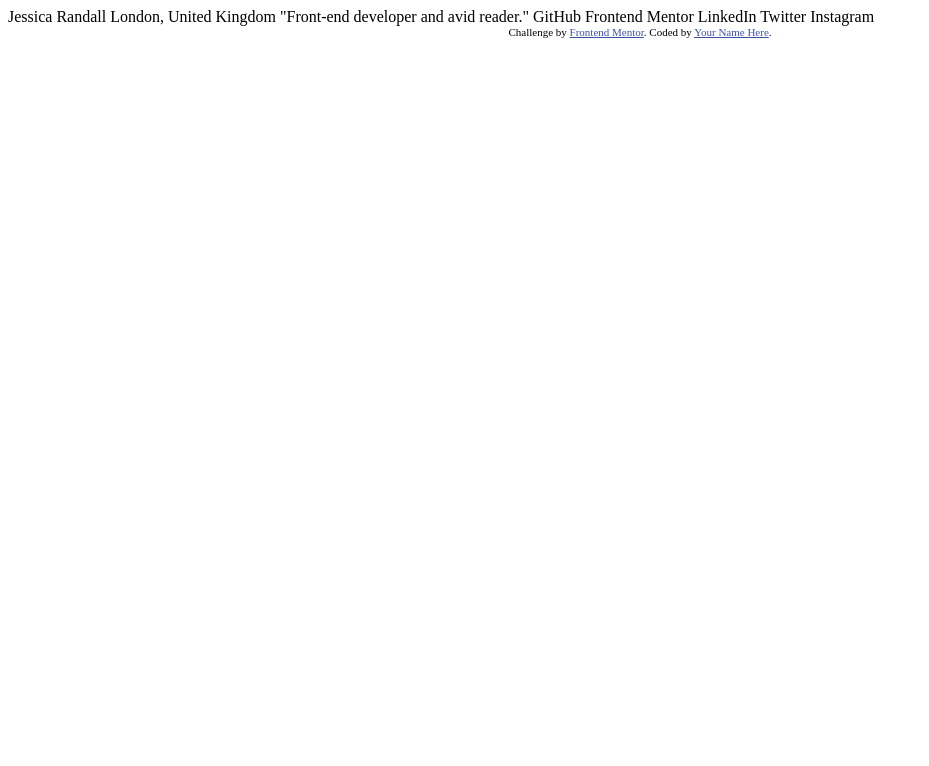
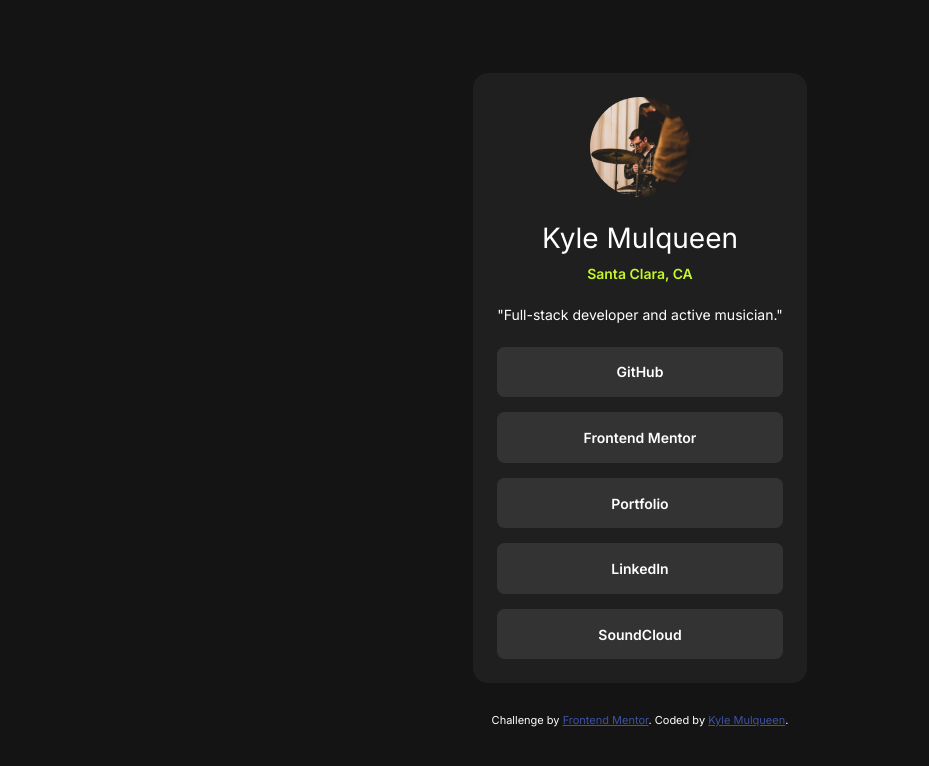
Before and after one commit to kmulqueen/social-links-challenge, a plain HTML site: page index.html in a window 1280 px wide. Shown: the whole page, without its empty margins (0-929 px from the left). Drawn offline with Linux system fonts and the light colour scheme.

Commit message:
finished styling

```diff
--- a/index.html
+++ b/index.html
@@ -1,34 +1,51 @@
 <!DOCTYPE html>
 <html lang="en">
-<head>
-  <meta charset="UTF-8">
-  <meta name="viewport" content="width=device-width, initial-scale=1.0"> <!-- displays site properly based on user's device -->
+  <head>
+    <meta charset="UTF-8" />
+    <meta name="viewport" content="width=device-width, initial-scale=1.0" />
+    <!-- displays site properly based on user's device -->
 
-  <link rel="icon" type="image/png" sizes="32x32" href="./assets/images/favicon-32x32.png">
+    <link
+      rel="icon"
+      type="image/png"
+      sizes="32x32"
+      href="./assets/images/favicon-32x32.png"
+    />
+    <link rel="preconnect" href="https://fonts.googleapis.com" />
+    <link rel="preconnect" href="https://fonts.gstatic.com" crossorigin />
+    <link
+      href="https://fonts.googleapis.com/css2?family=Inter:ital,opsz,wght@0,14..32,100..900;1,14..32,100..900&display=swap"
+      rel="stylesheet"
+    />
+    <link rel="stylesheet" href="./style.css" />
 
-  <title>Frontend Mentor | Social links profile</title>
+    <title>Kyle Mulqueen Social links profile</title>
+  </head>
+  <body>
+    <main>
+      <h1 class="visually-hidden">Kyle Mulqueen's social links</h1>
+      <article class="card">
+        <img src="./assets/images/avatar-kyle.jpg" alt="Picture of Kyle Mulqueen" class="card-image">
+        <div class="card-info">
+          <h2 class="card-title text-large">Kyle Mulqueen</h2>
+          <p class="card-location text-regular-bold">Santa Clara, CA</p>
+        </div>
+        <p class="card-summary text-regular">"Full-stack developer and active musician."</p>
+        <ul class="card-links">
+            <li class="link-item text-regular-bold"><a href="https://github.com/kmulqueen" target="_blank" class="link">GitHub</a></li>
+            <li class="link-item text-regular-bold"><a href="https://www.frontendmentor.io/profile/kmulqueen" target="_blank" class="link">Frontend Mentor</a></li>
+            <li class="link-item text-regular-bold"><a href="https://kmulqueen.github.io/portfolio-2025/" target="_blank" class="link">Portfolio</a></li>
+            <li class="link-item text-regular-bold"><a href="https://www.linkedin.com/in/kyle-mulqueen/" target="_blank" class="link">LinkedIn</a></li>
+            <li class="link-item text-regular-bold"><a href="https://soundcloud.com/incredible-mulq" target="_blank" class="link">SoundCloud</a></li>
+        </ul>
+      </article>
+    </main>
 
-  <!-- Feel free to remove these styles or customise in your own stylesheet 👍 -->
-  <style>
-    .attribution { font-size: 11px; text-align: center; }
-    .attribution a { color: hsl(228, 45%, 44%); }
-  </style>
-</head>
-<body>
-
-  Jessica Randall
-  London, United Kingdom
-  "Front-end developer and avid reader."
-
-  GitHub
-  Frontend Mentor
-  LinkedIn
-  Twitter
-  Instagram
-
-  <div class="attribution">
-    Challenge by <a href="https://www.frontendmentor.io?ref=challenge" target="_blank">Frontend Mentor</a>.
-    Coded by <a href="#">Your Name Here</a>.
-  </div>
-</body>
+    <footer class="attribution">
+      Challenge by
+      <a href="https://www.frontendmentor.io?ref=challenge" target="_blank"
+        >Frontend Mentor</a
+      >. Coded by <a href="https://github.com/kmulqueen">Kyle Mulqueen</a>.
+    </div>
+  </body>
 </html>
--- /dev/null
+++ b/style.css
@@ -0,0 +1,139 @@
+:root {
+  font-size: 10px;
+  font-family: "Inter", sans-serif;
+  font-optical-sizing: auto;
+  font-style: normal;
+
+  --font-size-regular: 1.4rem;
+  --font-size-large: 2.8rem;
+
+  --font-weight-small: 400;
+  --font-weight-medium: 600;
+  --font-weight-large: 800;
+
+  --color-green: hsl(75, 94%, 57%);
+  --color-white: hsl(0, 0%, 100%);
+  --color-grey-700: hsl(0, 0%, 20%);
+  --color-grey-800: hsl(0, 0%, 12%);
+  --color-grey-900: hsl(0, 0%, 8%);
+  --color-link: hsl(228, 45%, 44%);
+}
+
+*,
+*::before,
+*::after {
+  margin: 0;
+  padding: 0;
+  box-sizing: border-box;
+}
+
+body {
+  background-color: var(--color-grey-900);
+  min-height: 100vh;
+  display: flex;
+  flex-direction: column;
+  justify-content: center;
+  align-items: center;
+  gap: 3em;
+}
+
+.text-regular {
+  font-size: var(--font-size-regular);
+  font-weight: var(--font-weight-small);
+  color: var(--color-white);
+}
+
+.text-regular-bold {
+  font-size: var(--font-size-regular);
+  font-weight: var(--font-weight-medium);
+  color: var(--color-white);
+}
+
+.text-large {
+  font-size: var(--font-size-large);
+  font-weight: var(--font-weight-small);
+  color: var(--color-white);
+}
+
+.card {
+  background-color: var(--color-grey-800);
+  display: flex;
+  flex-direction: column;
+  gap: 2.4em;
+  align-items: center;
+  padding: 2.4em;
+  border-radius: 1.5rem;
+}
+
+.card-image {
+  border-radius: 100%;
+  width: 10rem;
+  height: 10rem;
+}
+
+.card-location {
+  color: var(--color-green);
+}
+
+.card-info {
+  display: flex;
+  flex-direction: column;
+  gap: 1em;
+  align-items: center;
+}
+
+.card-links {
+  list-style-type: none;
+  display: flex;
+  flex-direction: column;
+  gap: 1.5em;
+  width: 100%;
+}
+
+.link-item {
+  color: var(--color-white);
+  background-color: var(--color-grey-700);
+  text-align: center;
+  border-radius: 0.75rem;
+  transition: background-color 0.3s ease;
+}
+
+.link {
+  text-decoration: none;
+  color: inherit;
+  width: 100%;
+  display: inline-block;
+  padding: 1.2em 1.6em;
+  transition: color 0.3s ease;
+}
+
+.link:hover {
+  color: var(--color-grey-900);
+}
+
+.link-item:hover,
+.link-item:focus {
+  background-color: var(--color-green);
+}
+
+.attribution {
+  font-size: 1.1rem;
+  text-align: center;
+  color: var(--color-white);
+}
+
+.attribution a {
+  color: var(--color-link);
+}
+
+.visually-hidden {
+  position: absolute;
+  width: 1px;
+  height: 1px;
+  padding: 0;
+  margin: -1px;
+  overflow: hidden;
+  clip: rect(0, 0, 0, 0);
+  white-space: nowrap;
+  border: 0;
+}
```
Also changed, not shown: assets/images/avatar-jessica.jpeg (deleted), assets/images/avatar-kyle.jpg (added).
